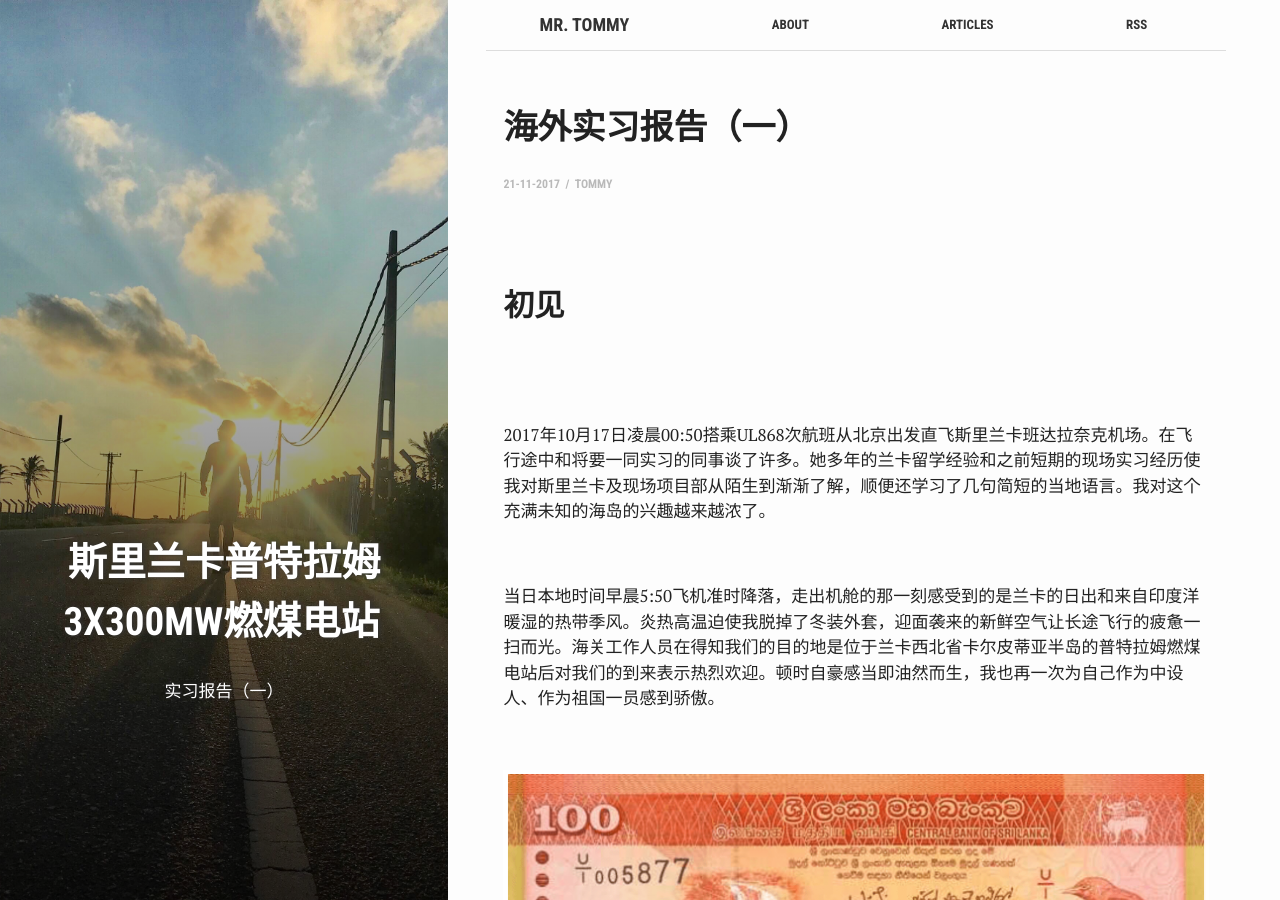
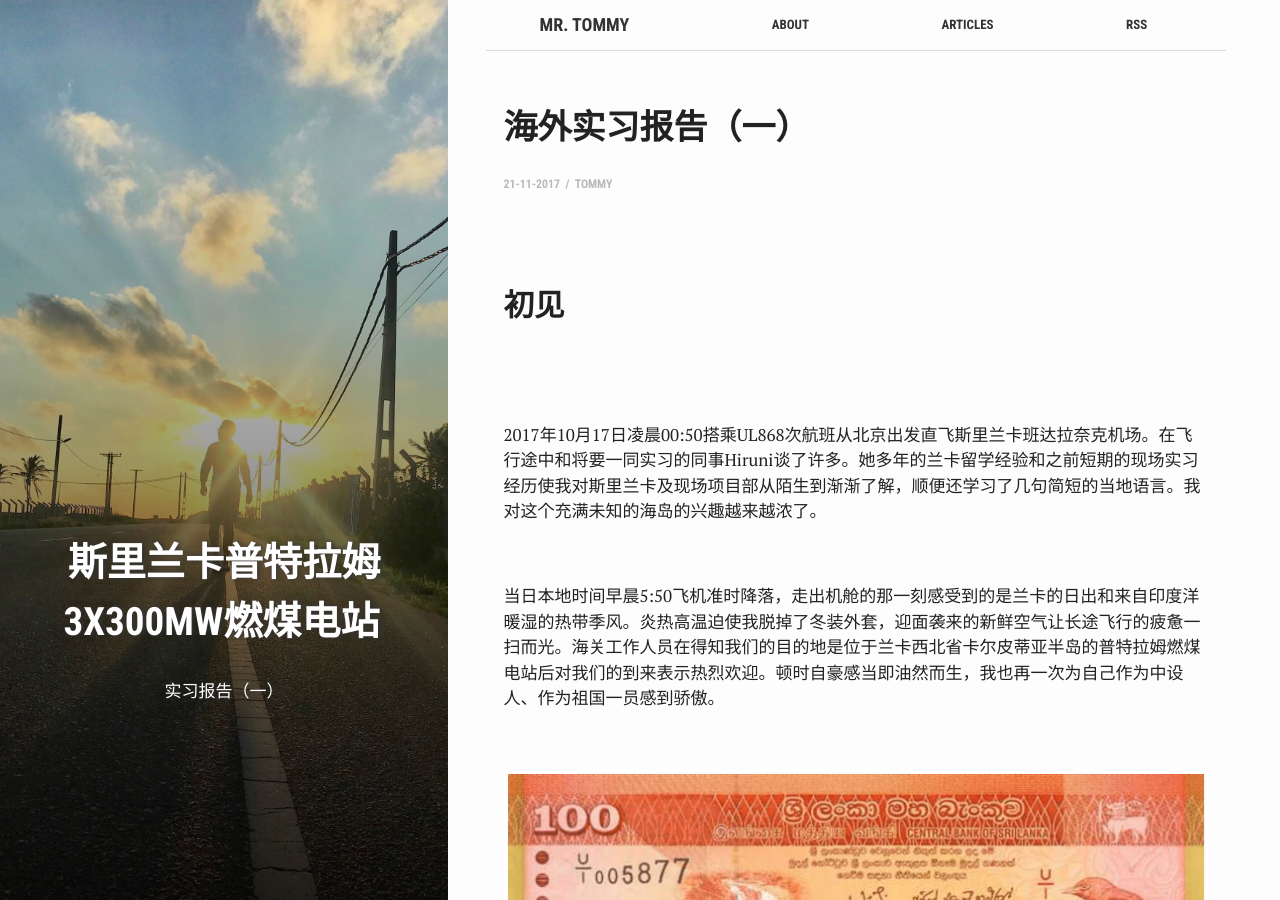
Before and after one commit to ceevon/hello-world, a Jekyll site: the page built from _posts/2017-11-21-Interns Report.md, in a window 1280 px wide and 900 px high. Built offline with Jekyll 4.4.1, drawn with Linux system fonts in a browser that asks for light colours.

Commit message:
add name

```diff
--- a/_posts/2017-11-21-Interns Report.md
+++ b/_posts/2017-11-21-Interns Report.md
@@ -19,7 +19,7 @@ line-height: 20px;
 <br>
 <br>
 
-2017年10月17日凌晨00:50搭乘UL868次航班从北京出发直飞斯里兰卡班达拉奈克机场。在飞行途中和将要一同实习的同事谈了许多。她多年的兰卡留学经验和之前短期的现场实习经历使我对斯里兰卡及现场项目部从陌生到渐渐了解，顺便还学习了几句简短的当地语言。我对这个充满未知的海岛的兴趣越来越浓了。
+2017年10月17日凌晨00:50搭乘UL868次航班从北京出发直飞斯里兰卡班达拉奈克机场。在飞行途中和将要一同实习的同事Hiruni谈了许多。她多年的兰卡留学经验和之前短期的现场实习经历使我对斯里兰卡及现场项目部从陌生到渐渐了解，顺便还学习了几句简短的当地语言。我对这个充满未知的海岛的兴趣越来越浓了。
 
 <br>
 
@@ -104,7 +104,6 @@ line-height: 20px;
 <br>
 <br>
 <br>
-<br>
-<br>
+
 
 [![post1-5]({{ site.images | relative_url }}/post1-5.png)]({{ site.images | relative_url }}/post1-5.png)
```
